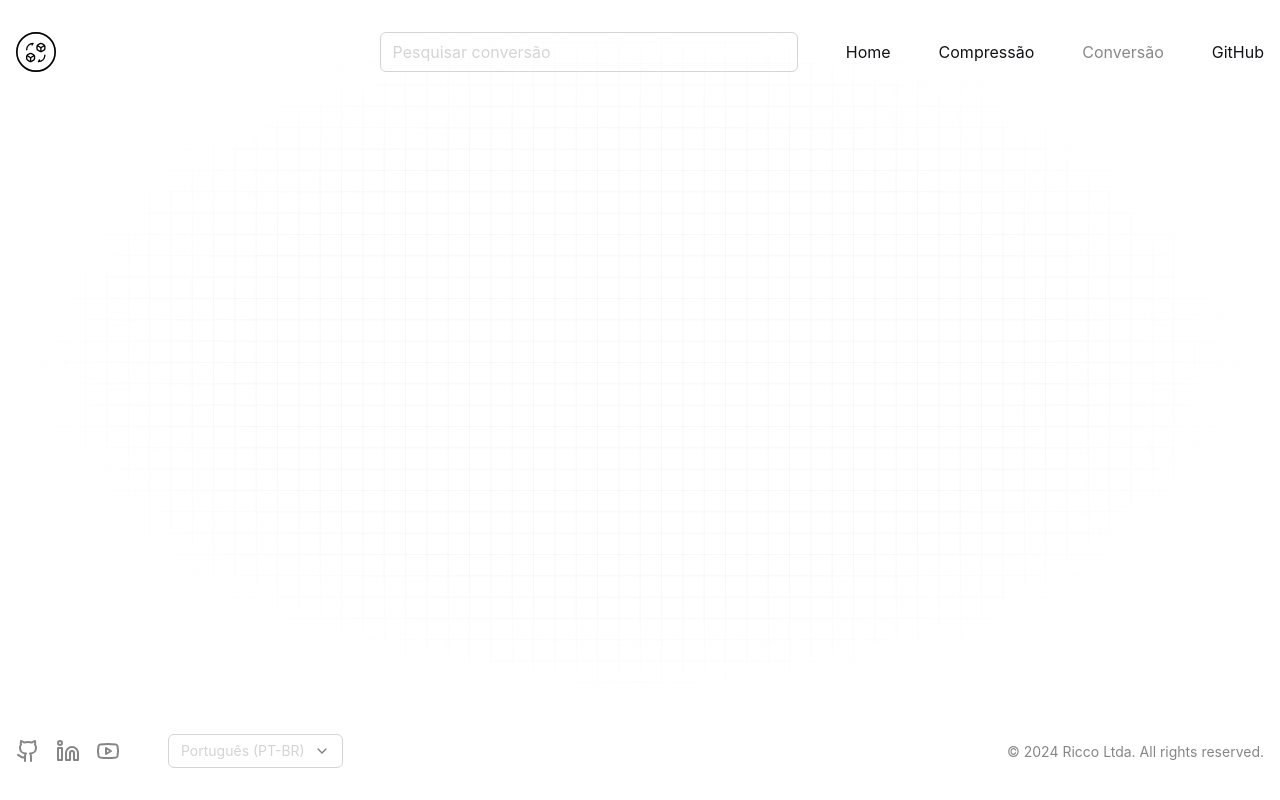
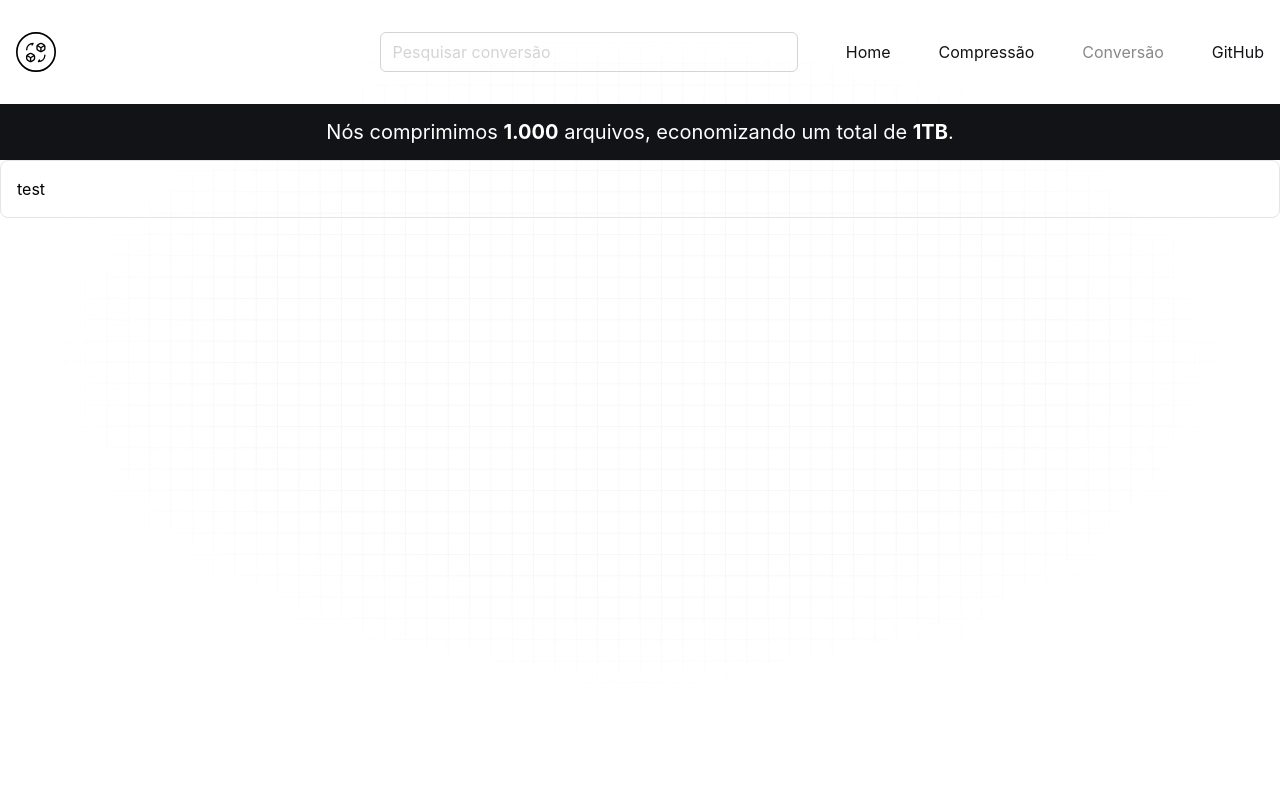
Before and after one commit to rafaeelricco/converto-app, a Next.js app: page /pt/compression in a window 1280 px wide. Shown: the top 800 px of the page. Built offline with nearby package versions, Linux system fonts and the light colour scheme; a web font is replaced by a local one.

Commit message:
wip: creating intial compression area

```diff
--- a/src/app/globals.css
+++ b/src/app/globals.css
@@ -168,6 +168,14 @@ textarea {
    }
 }
 
+p,
+a,
+ul,
+li,
+button {
+   font-family: -apple-system, BlinkMacSystemFont, sans-serif !important;
+}
+
 input:-webkit-autofill::first-line {
    background-color: transparent;
 }
--- a/src/features/compression/compression.tsx
+++ b/src/features/compression/compression.tsx
@@ -5,7 +5,13 @@ import { DictionaryProps } from '@/types/dictionary'
 import React from 'react'
 
 const CompressionArea: React.FC<HomeProps> = ({ dictionary }: HomeProps) => {
-   return <React.Fragment></React.Fragment>
+   return (
+      <React.Fragment>
+         <div className="relative min-h-screen overflow-hidden">
+            <div className="border-white-250 container rounded-lg border p-4"> test</div>
+         </div>
+      </React.Fragment>
+   )
 }
 
 type HomeProps = {
--- a/src/features/compression/layout.tsx
+++ b/src/features/compression/layout.tsx
@@ -23,6 +23,11 @@ export default async function CompressionAreaLayout({
          />
          <div className="relative min-h-screen overflow-hidden">
             <Header dictionary={dictionary} />
+            <div className="mt-[104px] flex h-14 w-full items-center justify-center bg-black-500">
+               <h3 className="font-sf-pro-display text-xl text-white-100">
+                  Nós comprimimos <strong>1.000</strong> arquivos, economizando um total de <strong>1TB</strong>.
+               </h3>
+            </div>
             {children}
             <Grid className="absolute top-0 -z-10" />
             <Footer dictionary={dictionary} />
--- a/tailwind.config.ts
+++ b/tailwind.config.ts
@@ -71,6 +71,7 @@ const config = {
             white: {
                100: '#FFFFFF',
                200: '#EAEAEA',
+               250: '#E5E5E5',
                300: '#D4D4D4',
                400: '#BFBFBF',
                500: '#B4B4B4',
```
